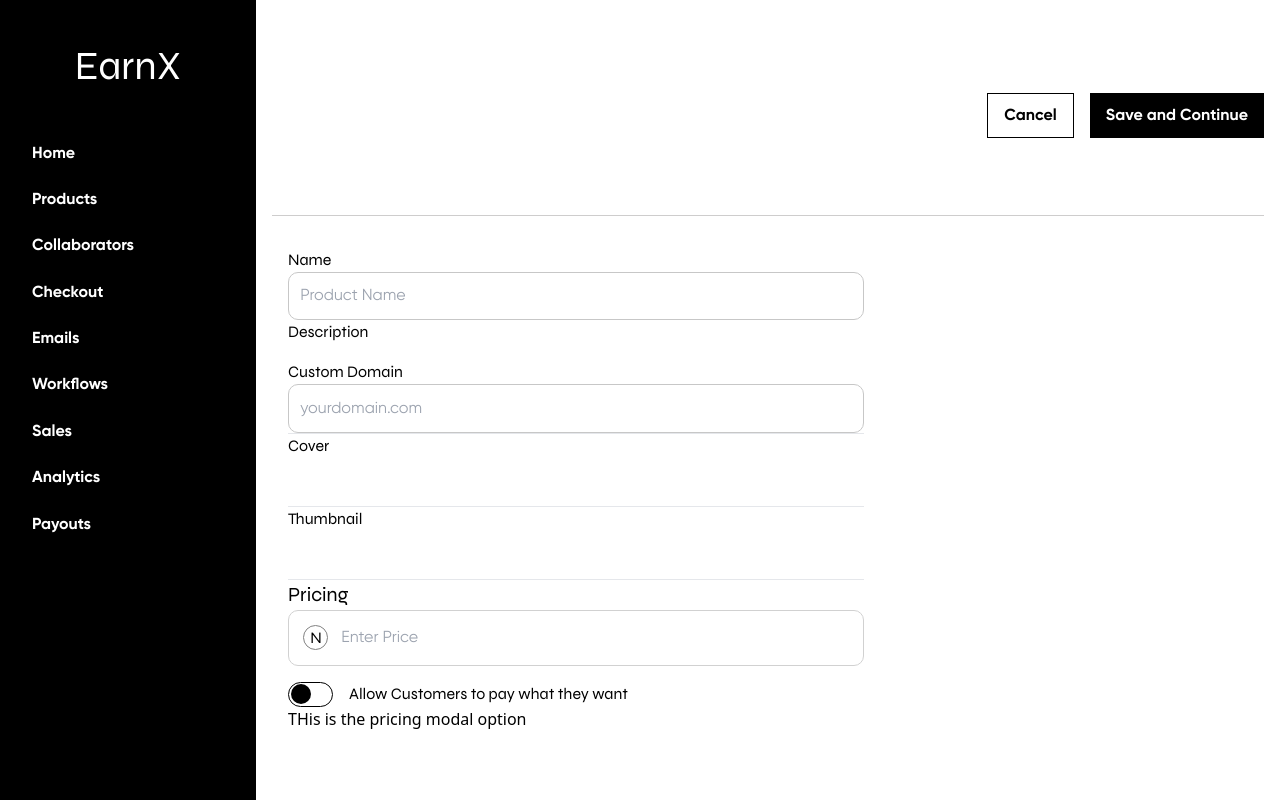
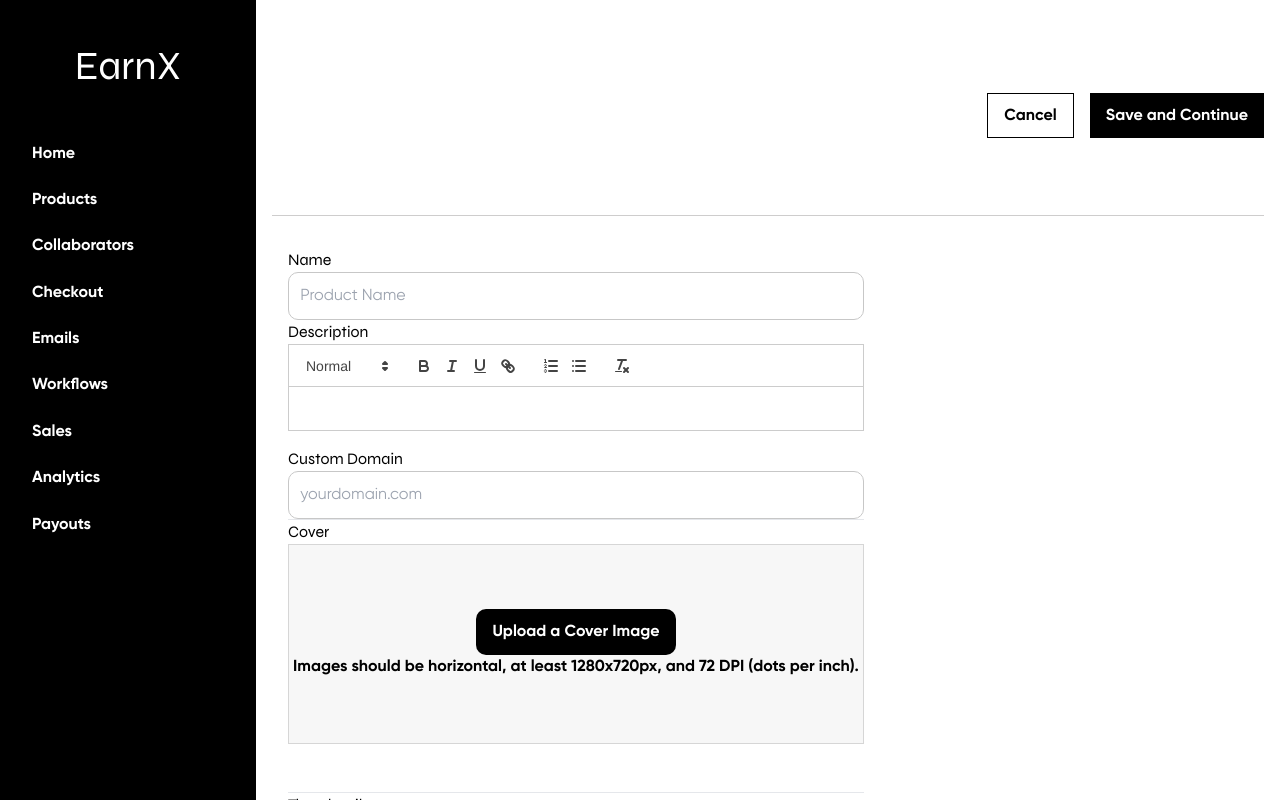
Before and after one commit to JohnnnGreat/EarnX, a Next.js app in the folder frontend/: page /dashboard/products/1/edit in a window 1280 px wide. Built offline with nearby package versions, Linux system fonts and the light colour scheme; no server answers.

Commit message:
worked on the editor and text

```diff
--- a/frontend/package.json
+++ b/frontend/package.json
@@ -15,6 +15,8 @@
     "next-auth": "^4.24.7",
     "react": "^18",
     "react-dom": "^18",
+    "react-icons": "^5.0.1",
+    "react-quill": "^2.0.0",
     "react-redux": "^9.1.0",
     "react-simple-snackbar": "^1.1.11",
     "redux": "^5.0.1",
--- a/frontend/src/app/dashboard/Dashboard.module.scss
+++ b/frontend/src/app/dashboard/Dashboard.module.scss
@@ -251,6 +251,47 @@
   }
 }
 
+.productInfoText,
+.pricingText .coverText {
+  margin-top: 1rem;
+}
+.coverContainer {
+  height: 200px;
+  width: 100%;
+  display: flex;
+  align-items: center;
+  justify-content: center;
+  background-color: rgb(247, 247, 247);
+  border: 1px solid rgb(214, 214, 214);
+  button,
+  label {
+    background: #000;
+    color: #fff;
+    padding: 0.7rem 1rem;
+    border-radius: 10px;
+  }
+
+  div {
+    width: 100%;
+    display: flex;
+    align-items: center;
+    justify-content: center;
+    flex-direction: column;
+  }
+
+  .imageOptions {
+    display: flex !important;
+    align-items: center;
+    gap: 1rem;
+    input {
+      display: none;
+    }
+  }
+}
+
+.productInfo {
+}
+
 .pricing {
   width: 100%;
 
--- a/frontend/src/app/dashboard/products/[id]/edit/page.js
+++ b/frontend/src/app/dashboard/products/[id]/edit/page.js
@@ -5,6 +5,8 @@ import React, { useEffect, useState } from "react";
 import styles from "../../../Dashboard.module.scss";
 import Link from "next/link";
 import InputPrice from "@/components/Dashboard/Product/InputPrice";
+import ReactQuill from "react-quill";
+import "react-quill/dist/quill.snow.css";
 
 const EditPage = () => {
   const params = usePathname();
@@ -14,6 +16,9 @@ const EditPage = () => {
 
   const [text, setText] = useState(product?.name);
   const [isPricingChoice, setIsPricingChoice] = useState(false);
+  const [value, setValue] = useState("");
+
+  const [showImageOption, setShowImageOption] = useState(false);
 
   useEffect(() => {
     const getProduct = async (productId) => {
@@ -62,6 +67,7 @@ const EditPage = () => {
 
             <div className={styles.richText}>
               <h1>Description</h1>
+              <ReactQuill theme="snow" value={value} onChange={setValue} />
             </div>
 
             <div className={styles.url}></div>
@@ -73,7 +79,31 @@ const EditPage = () => {
             <hr />
 
             <div className={styles.cover}>
-              <h1>Cover</h1>
+              <h1 className={styles.coverText}>Cover</h1>
+
+              <div className={styles.coverContainer}>
+                {!showImageOption ? (
+                  <div>
+                    <button
+                      onClick={() => {
+                        setShowImageOption(true);
+                      }}
+                    >
+                      Upload a Cover Image
+                    </button>
+                    <p>
+                      Images should be horizontal, at least 1280x720px, and 72
+                      DPI (dots per inch).
+                    </p>
+                  </div>
+                ) : (
+                  <div className={styles.imageOptions}>
+                    <label htmlFor="image">Computer Files</label>
+                    <input type="file" id="image" />
+                    <button>External Link</button>
+                  </div>
+                )}
+              </div>
             </div>
             <br />
             <br />
@@ -88,6 +118,18 @@ const EditPage = () => {
             <br />
             <hr />
 
+            <div className={styles.productInfo}>
+              <h1 className={styles.productInfoText}>Product Info</h1>
+              <select>
+                <option value="I want this">I want this</option>
+                <option value="Buy this">Buy This</option>
+                <option value="Pay">Pay</option>
+              </select>
+            </div>
+
+            <br />
+            <br />
+            <hr />
             <div className={styles.pricing}>
               <h1 className={styles.pricingText}>Pricing</h1>
 
```
Also changed, not shown: 1 other file (tests, documents, lock files or other folders).
